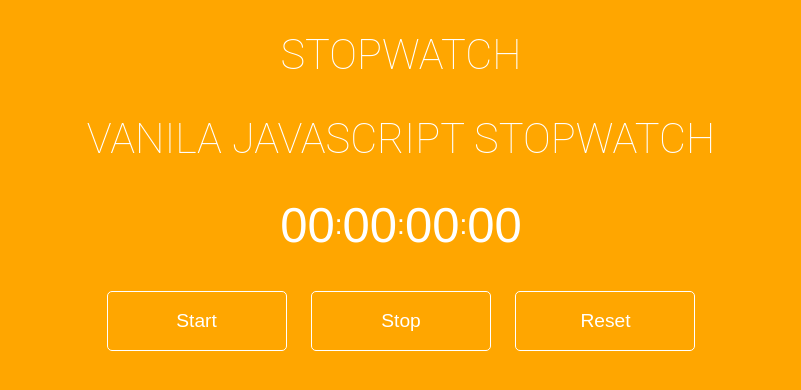
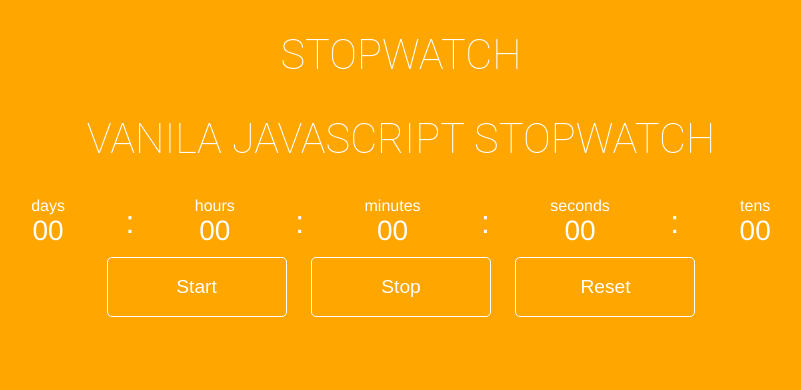
Before and after one commit to RadostinStAtanasov/stop-watch, a plain HTML site: page index.html in a window 1280 px wide. Shown: the whole page, without its empty margins (239-1040 px from the left). Drawn offline with Linux system fonts and the light colour scheme.

Commit message:
add days and words above numbers

```diff
--- a/index.html
+++ b/index.html
@@ -11,12 +11,36 @@
     <div class="wrapper">
         <h1>Stopwatch</h1>
         <h2>Vanila JavaScript Stopwatch</h2>
-        <p>
-            <span id="hours">00</span>:
-            <span id="minutes">00</span>:
-            <span id="seconds">00</span>:
-            <span id="tens">00</span>
-        </p>
+
+        <div id="container-zeros-and-words">
+            <div class="container-content-zeros-and-words">
+                <span>days</span>
+                <span id="days">00</span>
+            </div>
+            <span class="columns">:</span>
+            <div class="container-content-zeros-and-words">
+                <span>hours</span>
+                <span id="hours">00</span>
+            </div>
+            <span class="columns">:</span>
+
+            <div class="container-content-zeros-and-words">
+                <span>minutes</span>
+                <span id="minutes">00</span>
+            </div>
+            <span class="columns">:</span>
+
+            <div class="container-content-zeros-and-words">
+                <span>seconds</span>
+                <span id="seconds">00</span>
+            </div>
+            <span class="columns">:</span>
+
+            <div class="container-content-zeros-and-words">
+                <span>tens</span>
+                <span id="tens">00</span>
+            </div>
+        </div>
         <button id="button-start">Start</button>
         <button id="button-stop">Stop</button>
         <button id="button-reset">Reset</button>
--- a/javascript.js
+++ b/javascript.js
@@ -1,7 +1,7 @@
 window.onload = function () {
-  let hours = 59;
-  let minutes = 59;
-  let seconds = 59;
+  let hours = 0;
+  let minutes = 0;
+  let seconds = 0;
   let tens = 0;
   let appendTens = document.getElementById("tens");
   let appendSeconds = document.getElementById("seconds");
--- a/style.css
+++ b/style.css
@@ -19,7 +19,7 @@ h1, h2, h3 {
     text-transform: uppercase;
 }
 
-#hours, #minutes, #seconds, #tens, p {
+#days, #hours, #minutes, #seconds, #tens, p {
     font-size: 1.75em;
 }
 
@@ -46,8 +46,17 @@ button:hover {
     color: #ffa600;
 }
 
-p {
+#container-zeros-and-words {
     display: flex;
-    justify-content: center;
+    justify-content: space-around;
     align-items: center;
 }
+
+.container-content-zeros-and-words {
+    display: flex;
+    flex-direction: column;
+}
+
+.columns {
+    font-size: 32px;
+}
```
